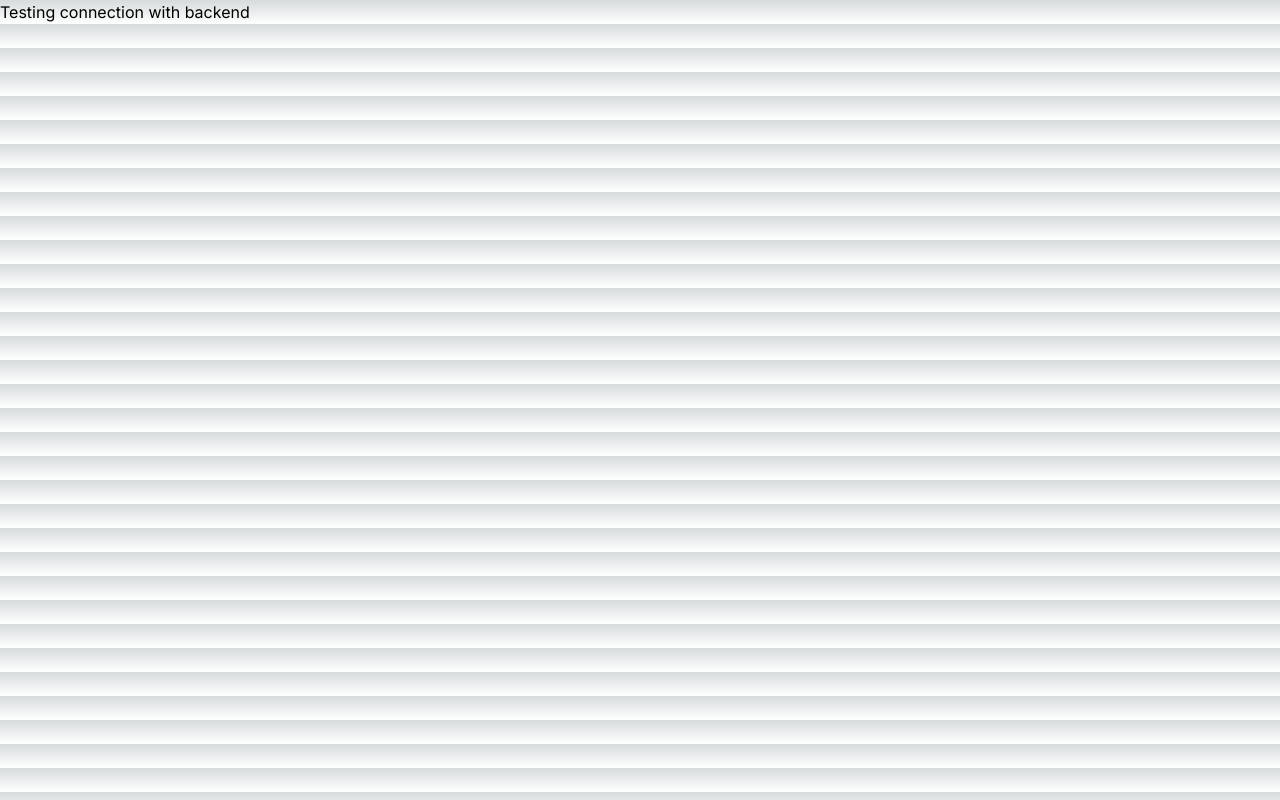
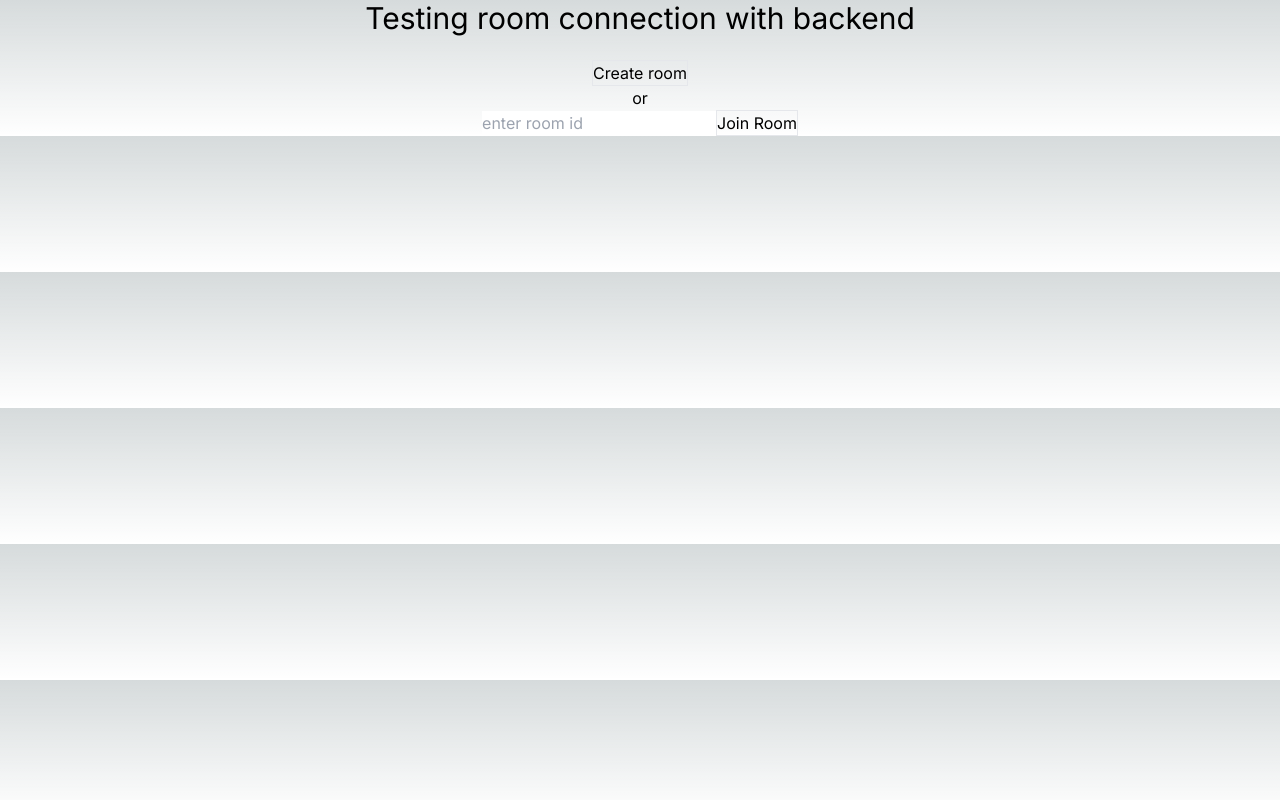
Before and after one commit to surfthink/punto, a Next.js app: page /game/socket in a window 1280 px wide. Built offline with nearby package versions, Linux system fonts and the light colour scheme; no server answers.

Commit message:
prototyping using sockets to create rooms

```diff
--- a/src/app/game/socket/page.tsx
+++ b/src/app/game/socket/page.tsx
@@ -1,42 +1,92 @@
 "use client";
-import { useEffect } from "react";
+import React from "react";
+import { useEffect, useState } from "react";
 
 export default function Page() {
+  const [room, setRoom] = useState(null);
+  const roomIdInput = React.createRef<HTMLInputElement>();
+
   useEffect(() => {
     (async () => {
       console.log("sending request to", process.env.NEXT_PUBLIC_BACKEND_URL);
       const res = await fetch(process.env.NEXT_PUBLIC_BACKEND_URL as string);
       const body = await res.json();
       console.log(body);
+    })();
+  }, []);
 
-      console.log("testing websocket");
+  const makeRoom = () => {
+    console.log("Making new room");
     const ws = new WebSocket(
-        (process.env.NEXT_PUBLIC_WS_URL as string) + "ws",
+      (process.env.NEXT_PUBLIC_WS_URL as string) + "/ws",
       "json"
     );
     console.log("**CREATEDWEBSOCKET");
     ws.onopen = (event) => {
       console.log("**ONOPEN");
-        ws.send("NEXTjs says hi :)");
     };
     ws.onmessage = (event) => {
       console.log("**ONMESSAGE");
-        const msg = JSON.parse(event.data);
-        console.log(msg);
+      const body = JSON.parse(event.data);
+      setRoom(body.roomId);
     };
-    })();
+  };
 
-    // const ws = new WebSocket(process.env.BACKEND_URL as string);
+  const joinRoom = (roomId: string) => {
+    console.log("joining room");
 
-    // ws.onopen = () => {
-    //   console.log("**ON OPEN");
-    //   ws.send("This is coming from the client!");
-    // };
-  }, []);
+    const ws = new WebSocket(
+      (process.env.NEXT_PUBLIC_WS_URL as string) + "/join",
+      "json"
+    );
+    console.log("**CREATEDWEBSOCKET");
+
+    ws.onopen = (event) => {
+      console.log("**ONOPEN");
+      ws.send(JSON.stringify({ roomId }));
+    };
+
+    ws.onmessage = (event) => {
+      console.log("**ONMESSAGE");
+      const body = JSON.parse(event.data);
+      if (body.roomId) setRoom(body.roomId);
+    };
+  };
+
+  const handleSubmit: React.FormEventHandler<HTMLFormElement> = (e) => {
+    e.preventDefault();
+    if (roomIdInput.current) joinRoom(roomIdInput.current.value);
+  };
 
   return (
+    <div className="flex flex-col items-center">
+      <h1 className="text-3xl">Testing room connection with backend</h1>
+      <br></br>
+      {!room && (
         <>
-      <h1>Testing connection with backend</h1>
+          <button className="border" onClick={makeRoom}>
+            Create room
+          </button>
+          <p>or</p>
+          <form onSubmit={handleSubmit}>
+            <input
+              className="text-black"
+              name="roomId"
+              placeholder="enter room id"
+              type="text"
+              ref={roomIdInput}
+            ></input>
+            <button className="border" type="submit">
+              Join Room
+            </button>
+          </form>
         </>
+      )}
+      {!!room && (
+        <p>
+          Connected to <b>{room}</b>
+        </p>
+      )}
+    </div>
   );
 }
```
Lines whose indentation alone changed are shown as unchanged.
